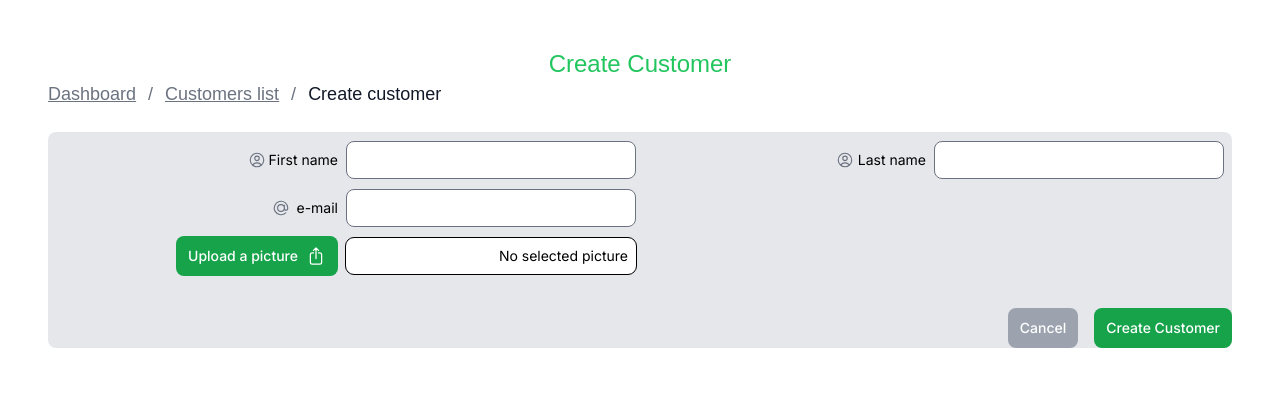
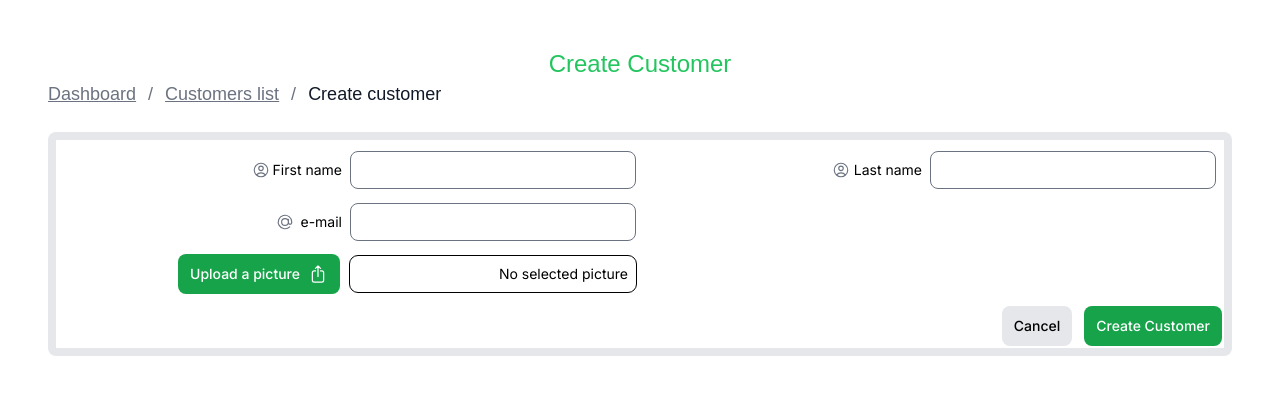
Before and after one commit to bgzoltan/nextjs-goldinvoice, a Next.js app: page /dashboard/customers/create in a window 1280 px wide. Shown: the top 394 px of the page. Built offline with nearby package versions, Linux system fonts and the light colour scheme; a web font is replaced by a local one.

Commit message:
custom buttom and link styles are changed

```diff
--- a/app/ui/custom-button.tsx
+++ b/app/ui/custom-button.tsx
@@ -11,10 +11,10 @@ export default function CustomButton({
   return (
     <button
       {...rest}
-      className={`flex items-center h-10 rounded-lg p-3 text-sm font-medium text-white transition-colors  focus-visible:outline focus-visible:outline-2 focus-visible:outline-offset-2 ${
+      className={`flex items-center h-10 rounded-lg p-3 m-[2px] text-sm font-medium transition-colors  focus-visible:outline focus-visible:outline-2 focus-visible:outline-offset-2 ${
         buttonType === "primary"
-          ? "bg-green-600 hover:bg-green-800  focus-visible:outline-green-800"
-          : "bg-gray-400 hover:bg-gray-600  focus-visible:outline-gray-600"
+          ? "text-white bg-green-600 hover:bg-green-800  focus-visible:outline-green-800"
+          : "text-black bg-gray-200 hover:bg-gray-400  focus-visible:outline-gray-400"
       } `}
     >
       {children}
--- a/app/ui/custom-link.tsx
+++ b/app/ui/custom-link.tsx
@@ -12,10 +12,10 @@ export default function CustomLink({
   return (
     <Link
       href={href}
-      className={`flex items-center h-10 rounded-lg p-3 text-sm font-medium text-white transition-colors  focus-visible:outline focus-visible:outline-2 focus-visible:outline-offset-2 ${
+      className={`flex items-center h-10 rounded-lg p-3 m-[2px] text-sm font-medium transition-colors  focus-visible:outline focus-visible:outline-2 focus-visible:outline-offset-2 ${
         linkType === "primary"
-          ? "bg-green-600 hover:bg-green-800  focus-visible:outline-green-800"
-          : "bg-gray-400 hover:bg-gray-600  focus-visible:outline-gray-600"
+          ? "text-white bg-green-600 hover:bg-green-800  focus-visible:outline-green-800"
+          : "text-black bg-gray-200 hover:bg-gray-400  focus-visible:outline-gray-400"
       } `}
     >
       {children}
--- a/app/ui/customers/create-customer.tsx
+++ b/app/ui/customers/create-customer.tsx
@@ -112,10 +112,8 @@ export default function CreateCustomerForm() {
   }
 
   return (
-    <form
-      action={onSubmit}
-      className="w-full relative text-sm mt-2 mb-2 rounded-lg bg-gray-200"
-    >
+    <div className="w-full relative text-sm p-2 rounded-lg bg-gray-200">
+      <form action={onSubmit} className="bg-white">
         <div className="container m-auto grid grid-rows-3 grid-cols-2 gap-2 w-full p-2">
           <div className="container grid grid-cols-2 text-right items-center">
             <div className="relative">
@@ -158,7 +156,10 @@ export default function CreateCustomerForm() {
           <div className="container grid grid-cols-2 text-right items-center">
             <div className="flex justify-end pr-2">
               <CustomButton buttonType="primary" type="button">
-              <label htmlFor="user-image" className="peer block cursor-pointer">
+                <label
+                  htmlFor="user-image"
+                  className="peer block cursor-pointer"
+                >
                   Upload a picture
                 </label>
                 <ArrowUpOnSquareIcon className="w-5 ml-2" />
@@ -176,7 +177,7 @@ export default function CreateCustomerForm() {
             </span>
           </div>
         </div>
-      <div className="mt-6 flex justify-end gap-4">
+        <div className="flex justify-end gap-2">
           <CustomLink linkType="secondary" href="/dashboard/customers">
             Cancel
           </CustomLink>
@@ -184,7 +185,11 @@ export default function CreateCustomerForm() {
             Create Customer
           </CustomButton>
         </div>
-      <ShowMessage message={message} handleMessageClick={handleMessageClick} />
+        <ShowMessage
+          message={message}
+          handleMessageClick={handleMessageClick}
+        />
       </form>
+    </div>
   );
 }
```
Lines whose indentation alone changed are shown as unchanged.
